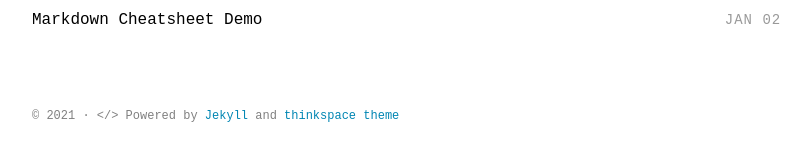
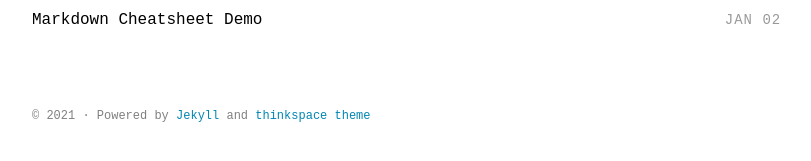
Before and after one commit to km3ll/km3ll.github.io, a Jekyll site: the page built from index.html, in a window 1280 px wide. Shown: the part 480-641 px from the top of the page, without its empty margins (232-1043 px from the left). Built offline with Jekyll 4.4.1, drawn with Linux system fonts in a browser that asks for light colours; some web fonts are replaced.

Commit message:
Fix typo

```diff
--- a/_includes/footer.html
+++ b/_includes/footer.html
@@ -1,6 +1,6 @@
 <footer class="site-footer">
   <div class="container">
-    <small class="block">&copy; {{ site.time | date: '%Y' }} &middot; &lt;/&gt; Powered by <a href="https://jekyllrb.com/">Jekyll</a> and <a href="https://github.com/heiswayi/thinkspace">thinkspace theme</a></small>
+    <small class="block">&copy; {{ site.time | date: '%Y' }} &middot; Powered by <a href="https://jekyllrb.com/">Jekyll</a> and <a href="https://github.com/heiswayi/thinkspace">thinkspace theme</a></small>
     <!-- <small class="block">&copy; {{ site.time | date: '%Y' }} {{ site.author.name }} &middot; &lt;/&gt; Powered by <a href="https://jekyllrb.com/">Jekyll</a> and <a href="https://github.com/heiswayi/thinkspace">thinkspace theme</a></small> -->
   </div>
 </footer>
```
